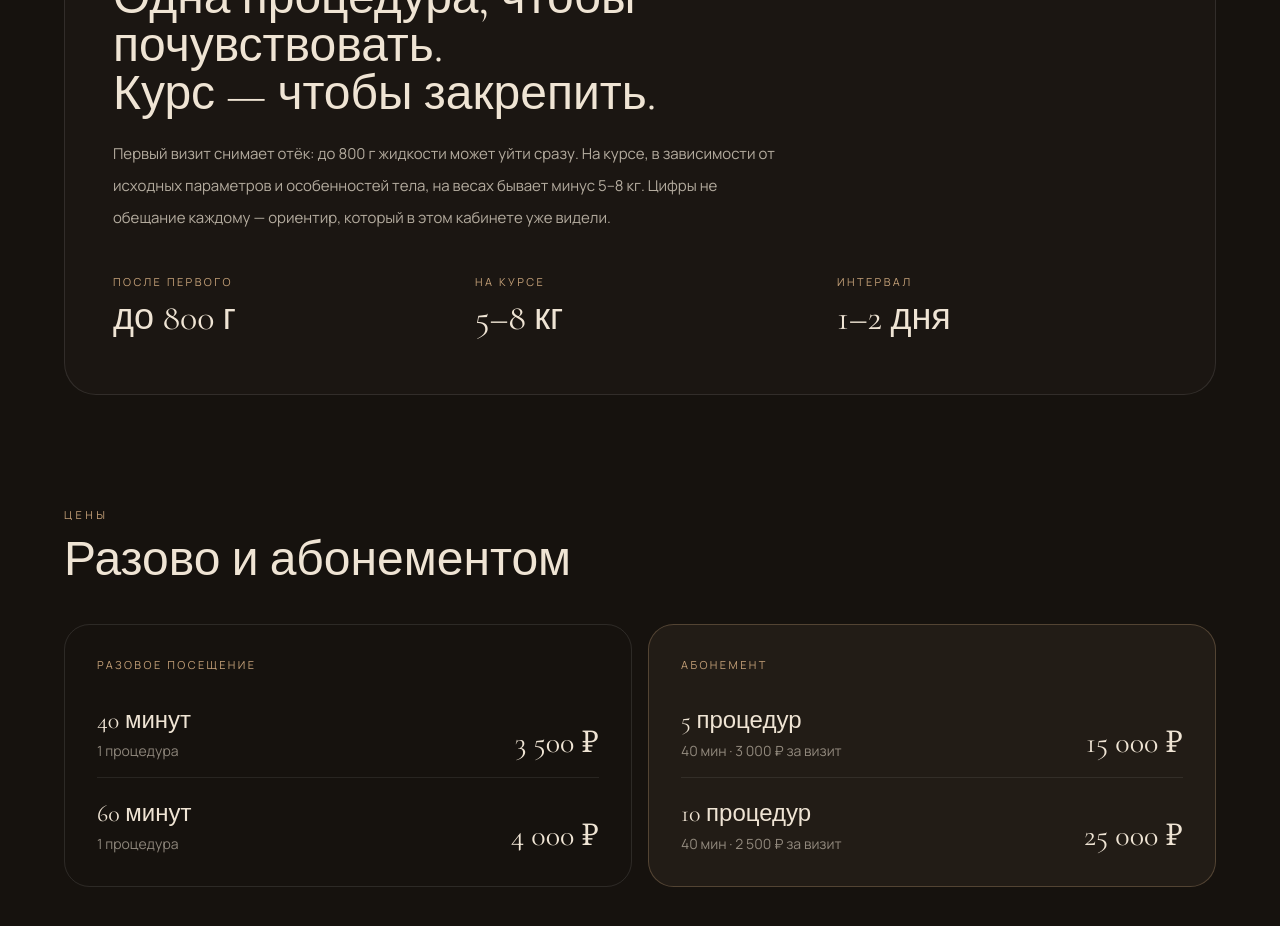
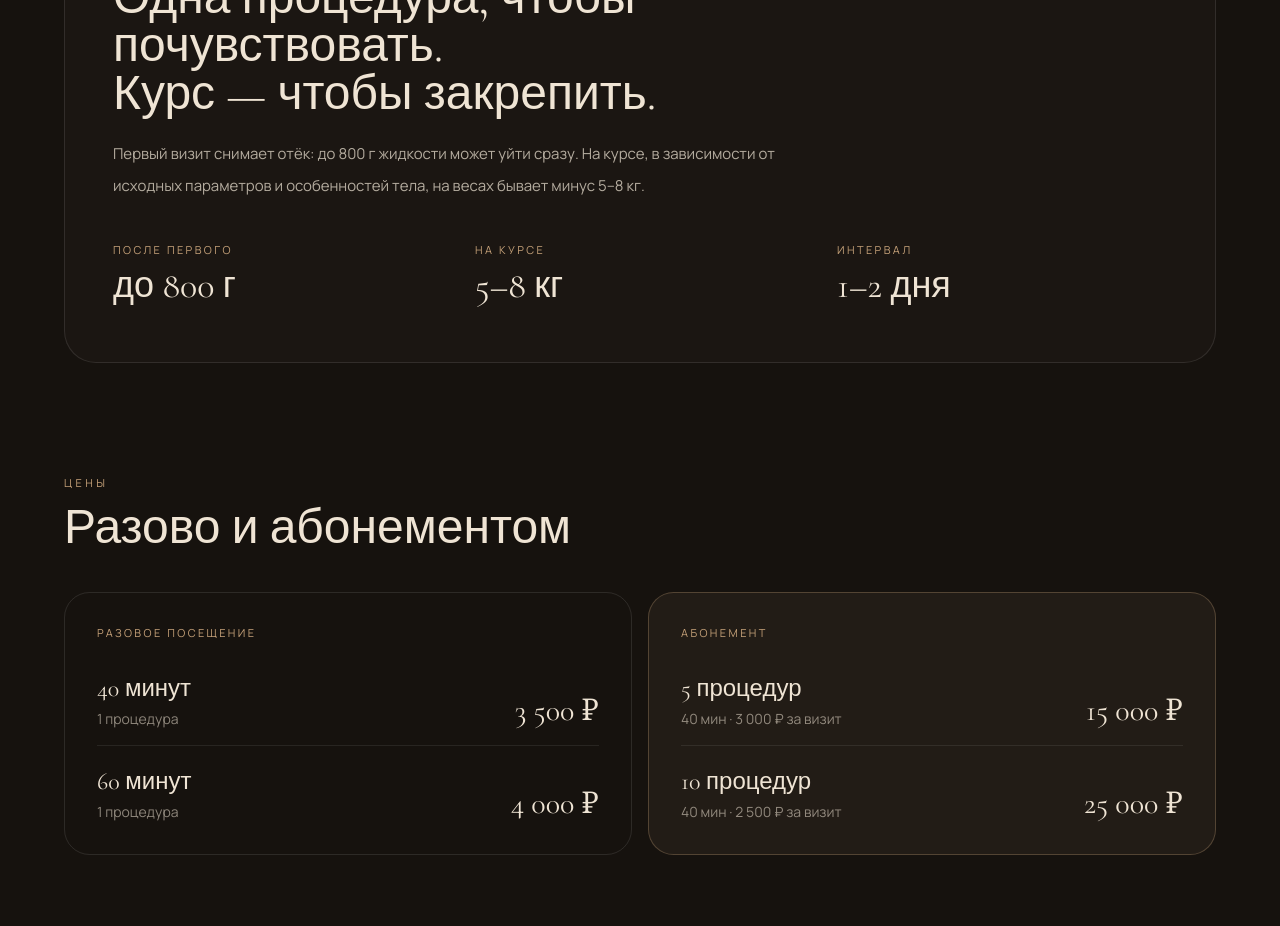
Before and after one commit to gnxv/ds, a Next.js app: page /r-sleek in a window 1280 px wide. Shown: the part 4060-4986 px from the top of the page. Built offline with nearby package versions, Linux system fonts and the light colour scheme.

Commit message:
Drop course disclaimer and soften homepage weight line

```diff
--- a/src/app/r-sleek/page.tsx
+++ b/src/app/r-sleek/page.tsx
@@ -285,8 +285,7 @@ export default function RSleekPage() {
             <p className="mt-5 max-w-2xl text-[15px] leading-8 text-[#efe4d4]/72">
               Первый визит снимает отёк: до 800&nbsp;г жидкости может уйти сразу.
               На курсе, в зависимости от исходных параметров и особенностей
-              тела, на весах бывает минус 5–8&nbsp;кг. Цифры не обещание каждому —
-              ориентир, который в этом кабинете уже видели.
+              тела, на весах бывает минус 5–8&nbsp;кг.
             </p>
             <dl className="mt-10 grid gap-8 sm:grid-cols-3">
               <div>
--- a/src/components/home/SplitGateway.tsx
+++ b/src/components/home/SplitGateway.tsx
@@ -21,7 +21,7 @@ export function SplitGateway() {
           href={services.rsleek.slug}
           kicker="аппаратная коррекция фигуры"
           title={services.rsleek.name}
-          line="Минус 800 г уже после первой процедуры."
+          line="До минус 800 г уже после первой процедуры."
           tone="sculpt"
           video="/media/r-sleek/manipula.mp4"
           poster="/media/r-sleek/manipula-poster.jpg"
```
